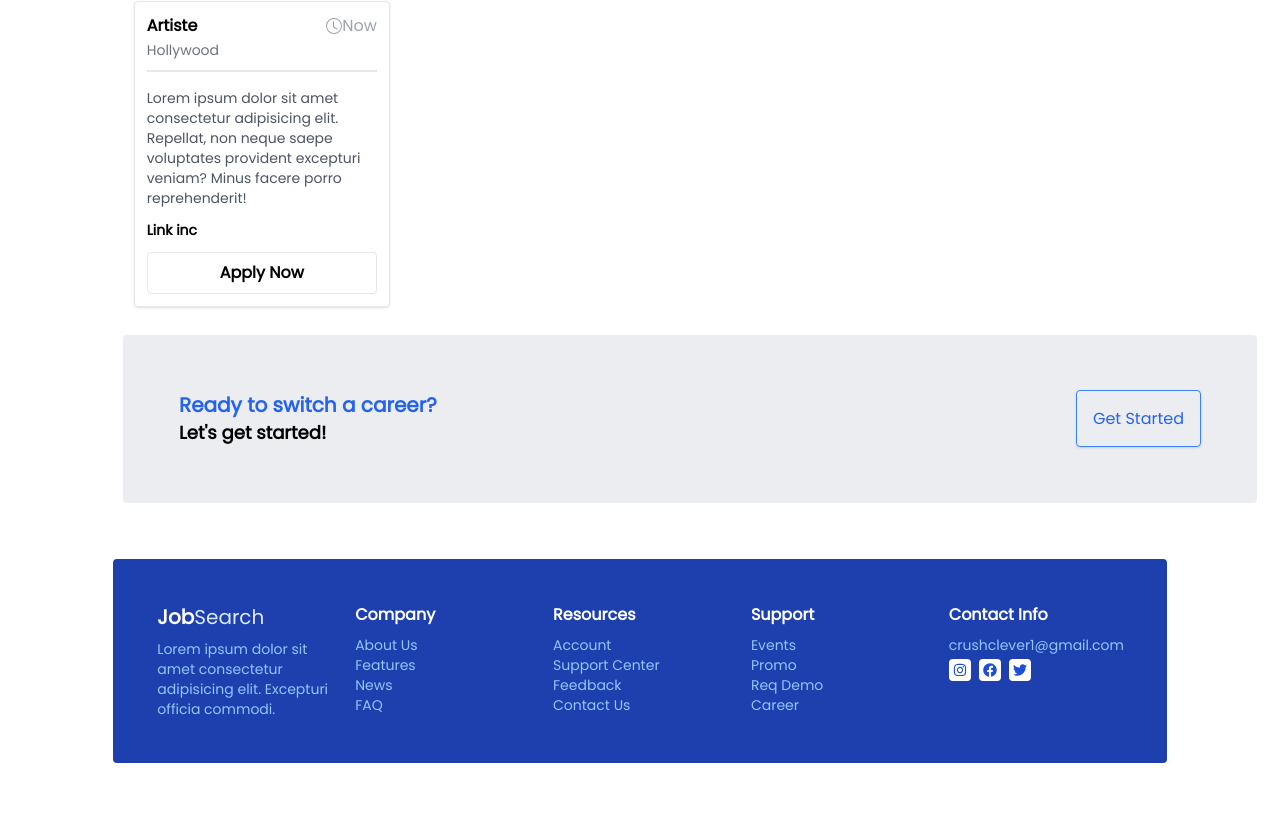
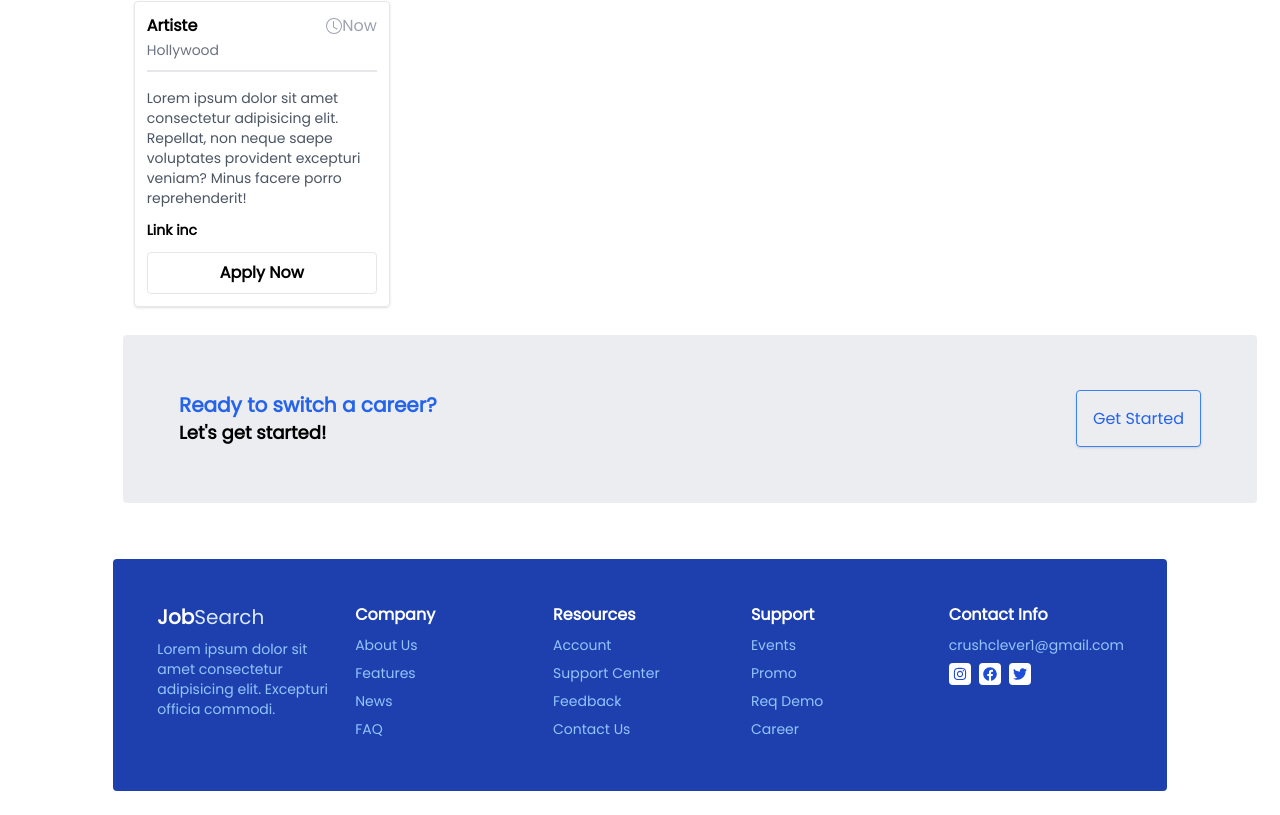
Before and after one commit to cleverAkanimoh/tailwind-learning-project, a React (Vite) app: page / in a window 1280 px wide. Shown: the part 1068-1883 px from the top of the page. Before the commit the page ends 1855 px from the top, so only its background shows below. Built offline with nearby package versions, Linux system fonts and the light colour scheme.

Commit message:
modified Footer.jsx in Components

```diff
--- a/src/Components/Footer.jsx
+++ b/src/Components/Footer.jsx
@@ -13,37 +13,37 @@ export default function () {
         <div className="m-3">
           <h3 className="mb-2 font-bold text-base text-white">Company</h3>
           <ul>
-            <li>About Us</li>
-            <li>Features</li>
-            <li>News</li>
-            <li>FAQ</li>
+            <li className="mb-2 cursor-pointer">About Us</li>
+            <li className="mb-2 cursor-pointer">Features</li>
+            <li className="mb-2 cursor-pointer">News</li>
+            <li className="mb-2 cursor-pointer">FAQ</li>
           </ul>
         </div>
 
         <div className="m-3">
           <h3 className="mb-2 font-bold text-base text-white">Resources</h3>
           <ul>
-            <li>Account</li>
-            <li>Support Center</li>
-            <li>Feedback</li>
-            <li>Contact Us</li>
+            <li className="mb-2 cursor-pointer">Account</li>
+            <li className="mb-2 cursor-pointer">Support Center</li>
+            <li className="mb-2 cursor-pointer">Feedback</li>
+            <li className="mb-2 cursor-pointer">Contact Us</li>
           </ul>
         </div>
 
         <div className="m-3">
           <h3 className="mb-2 font-bold text-base text-white">Support</h3>
           <ul>
-            <li>Events</li>
-            <li>Promo</li>
-            <li>Req Demo</li>
-            <li>Career</li>
+            <li className="mb-2 cursor-pointer">Events</li>
+            <li className="mb-2 cursor-pointer">Promo</li>
+            <li className="mb-2 cursor-pointer">Req Demo</li>
+            <li className="mb-2 cursor-pointer">Career</li>
           </ul>
         </div>
 
         <div className="m-3">
           <h3 className="mb-2 font-bold text-base text-white">Contact Info</h3>
           <a href="mailto:crushclever1@gmail.com">crushclever1@gmail.com</a>
-          <div className="flex mt-1">
+          <div className="flex mt-2">
             <a href="https://instagram.com/clever.akanimoh" className="bg-white p-1 rounded"><FaInstagram className="text-blue-700" /></a>
             <a href="https://www.facebook.com/profile.php?id=100070843014275" className="bg-white p-1 rounded ml-2"><FaFacebook className="text-blue-700" /></a>
             <a href="https://twitter.com/cleverAkanimoh3?t=-qE0RG0SidwAMXI3jhi7GQ&s=09
```
